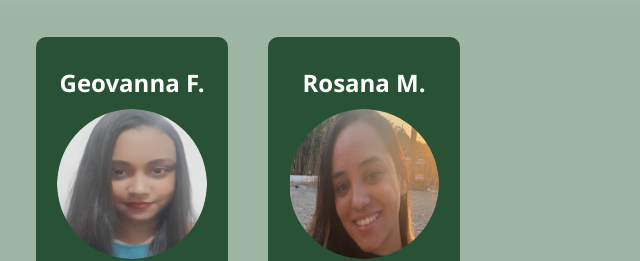
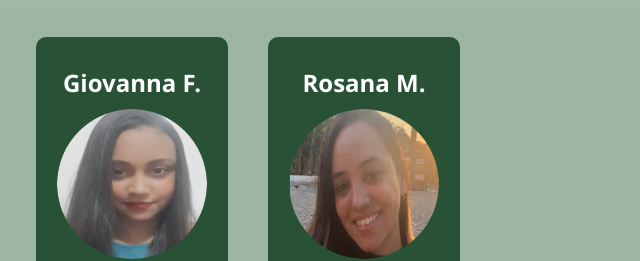
Before and after one commit to oalekdv/interdisciplinar, a plain HTML site: page pages/aboutus.html in a window 1280 px wide. Shown: the part 774-1035 px from the top of the page, 624-1264 px from the left. Drawn offline with nearby package versions, Linux system fonts and the light colour scheme.

Commit message:
ajustes equipe

```diff
--- a/pages/aboutus.html
+++ b/pages/aboutus.html
@@ -87,7 +87,7 @@
           <img src="../assets/imgs/img_sobre_nos/zion-img.png" alt="">
         </div>
         <div class="i">
-          <h2>Geovanna F.</h2>
+          <h2>Giovanna F.</h2>
           <img src="../assets/imgs/img_sobre_nos/giovanna-img.png" alt="">
 
         </div>
```
